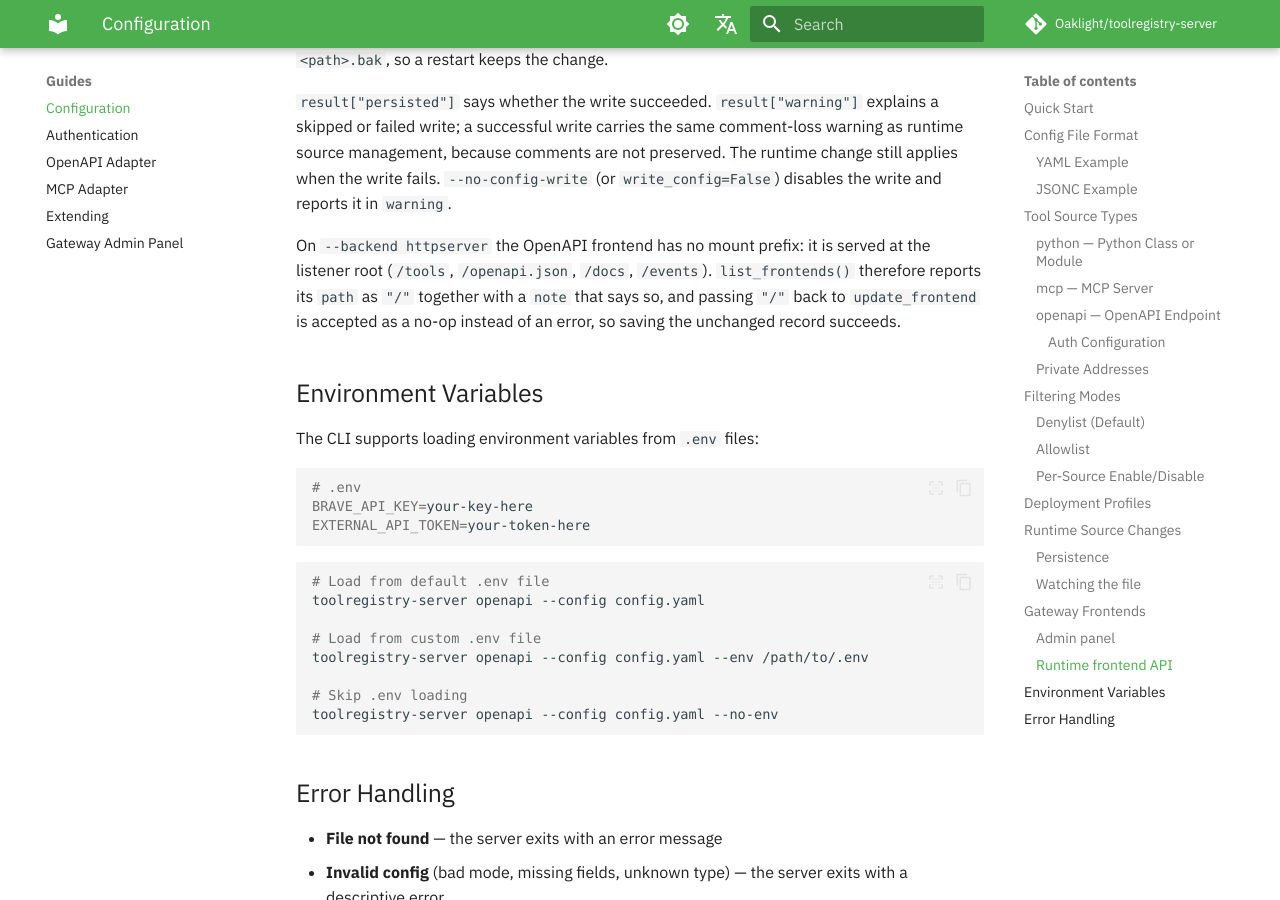
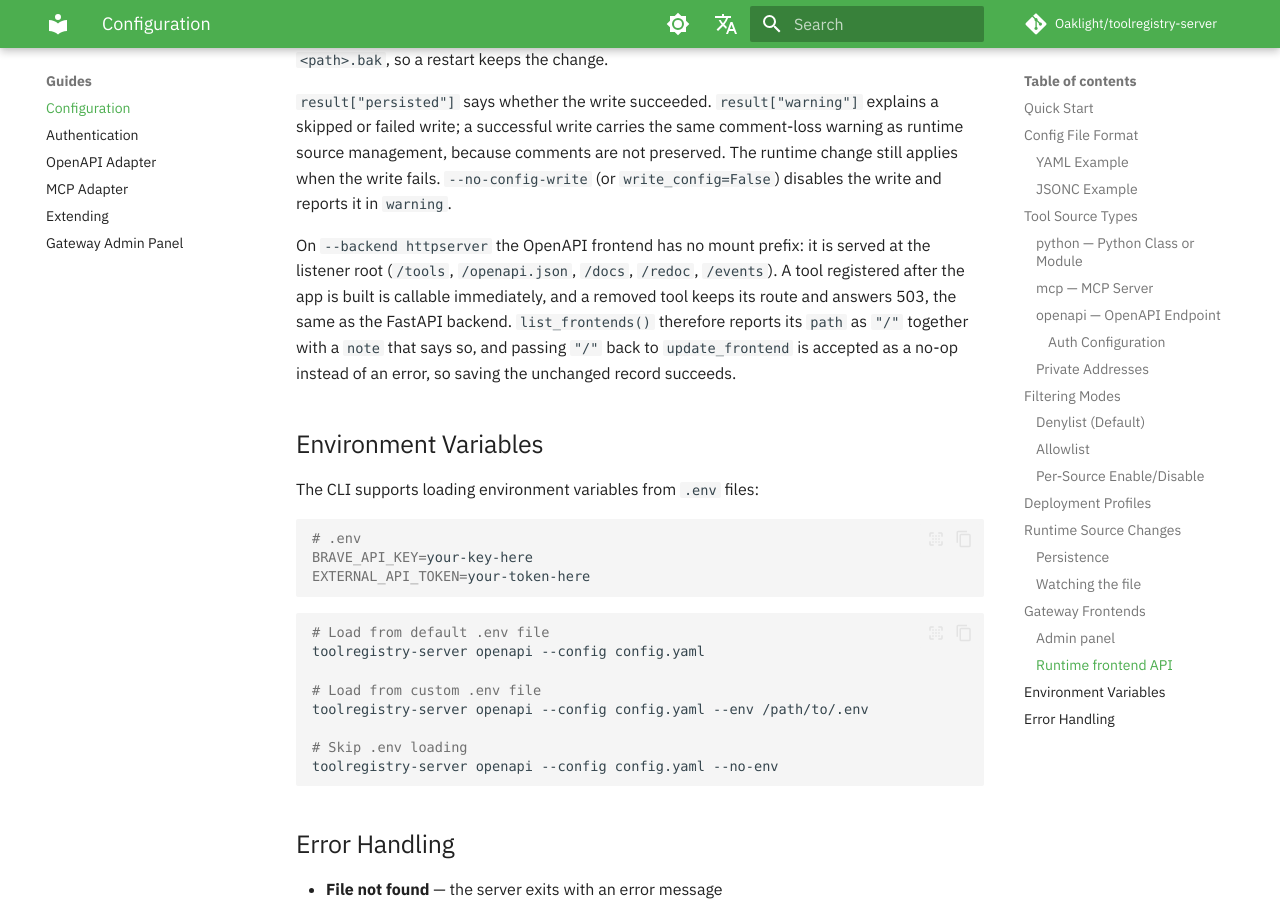
Before and after one commit to Oaklight/toolregistry-server, an MkDocs documentation site: the page built from docs/guides/configuration.md, in a window 1280 px wide and 900 px high, scrolled down 11106 px. Built offline with MkDocs 1.6.1 and Material for MkDocs 9.7.7, drawn with Linux system fonts in a browser that asks for light colours; some web fonts are replaced; comment, search, counter and statistics services are not loaded.

Commit message:
docs(openapi): document /redoc and runtime tool routes (#101)

```diff
--- a/docs/guides/configuration.md
+++ b/docs/guides/configuration.md
@@ -449,7 +449,10 @@ preserved. The runtime change still applies when the write fails.
 in `warning`.
 
 On `--backend httpserver` the OpenAPI frontend has no mount prefix: it is
-served at the listener root (`/tools`, `/openapi.json`, `/docs`, `/events`).
+served at the listener root (`/tools`, `/openapi.json`, `/docs`, `/redoc`,
+`/events`). A tool registered after the app is built is callable immediately,
+and a removed tool keeps its route and answers 503, the same as the FastAPI
+backend.
 `list_frontends()` therefore reports its `path` as `"/"` together with a
 `note` that says so, and passing `"/"` back to `update_frontend` is accepted
 as a no-op instead of an error, so saving the unchanged record succeeds.
```
Also changed, not shown: docs/changelog.md (+2 -0 lines).
